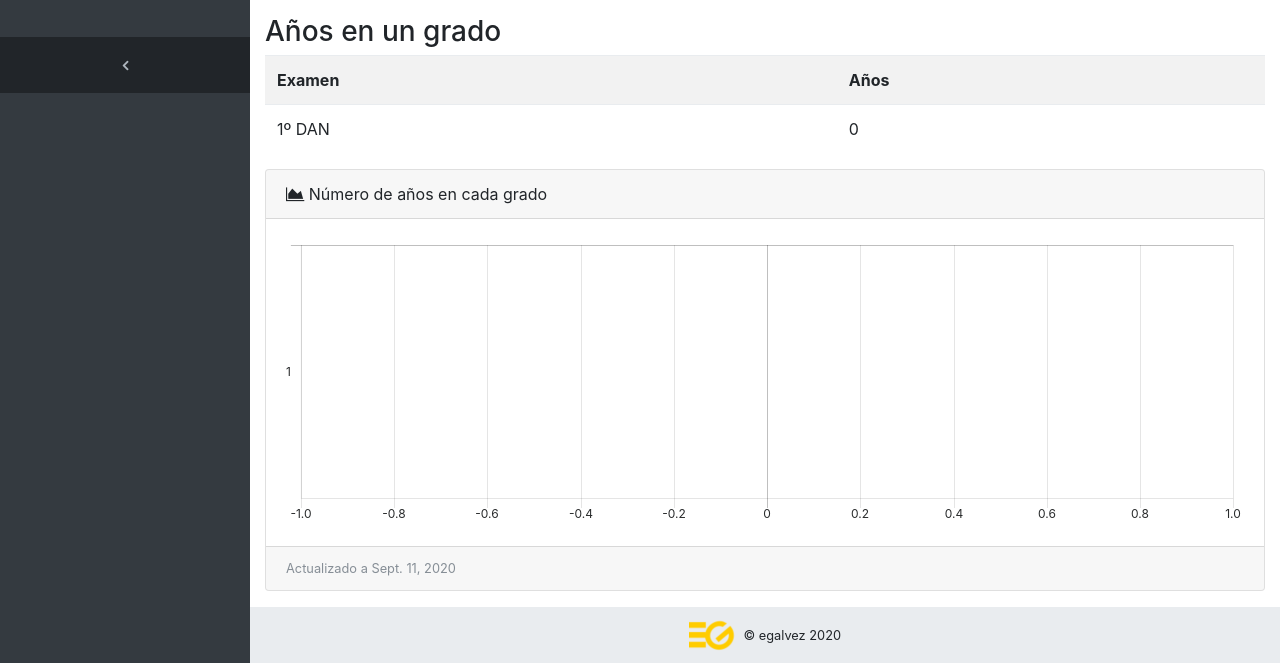
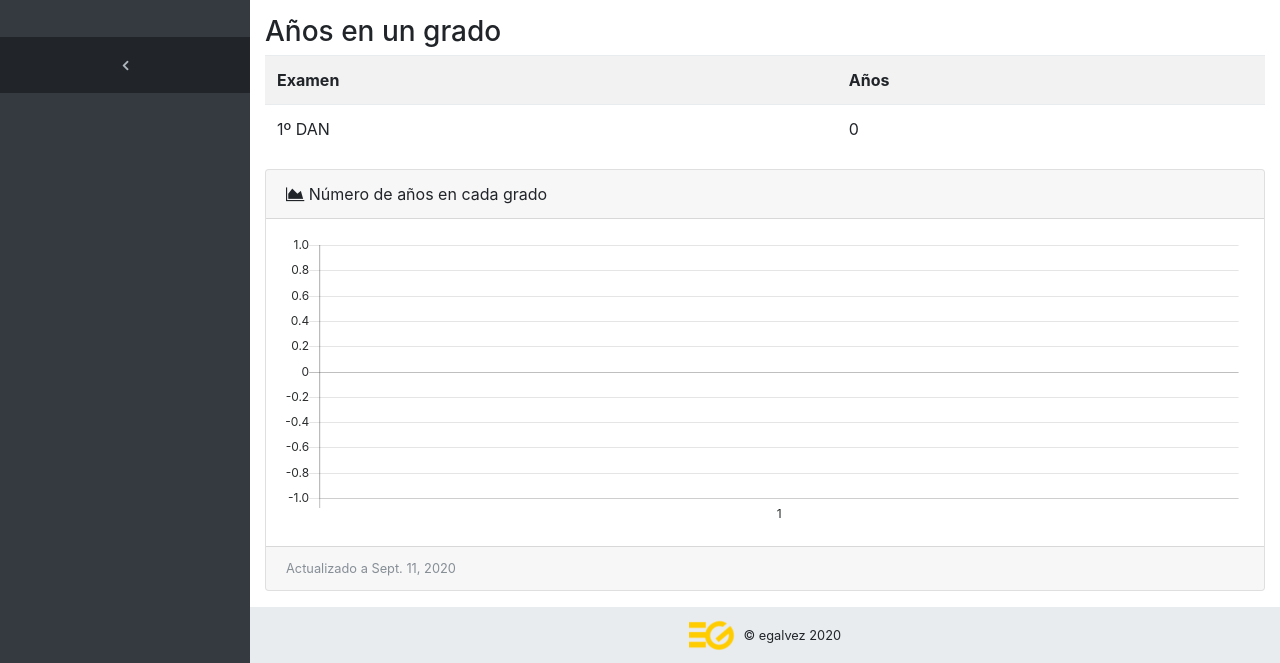
Before and after one commit to kikega/ogkke, a Django app: page /alumnos/1/1 in a window 1280 px wide. Shown: the part 707-1370 px from the top of the page. Run offline with Django 3.2, Linux system fonts and the light colour scheme; a user stored in the database is signed in; tables that the repository leaves empty hold one stand-in row (values such as "Sample post"); some libraries are stand-ins or nearby versions.

Commit message:
Cambiamos el gráfico a barras vertical

```diff
--- a/templates/alumnodetalle.html
+++ b/templates/alumnodetalle.html
@@ -96,7 +96,7 @@
 
   var ctx = document.getElementById("myChartGrados");
   var myLineChart = new Chart(ctx, {
-    type: 'horizontalBar',
+    type: 'bar',
     data: {
       labels: {{ exm|safe }},
       datasets: [{
```
